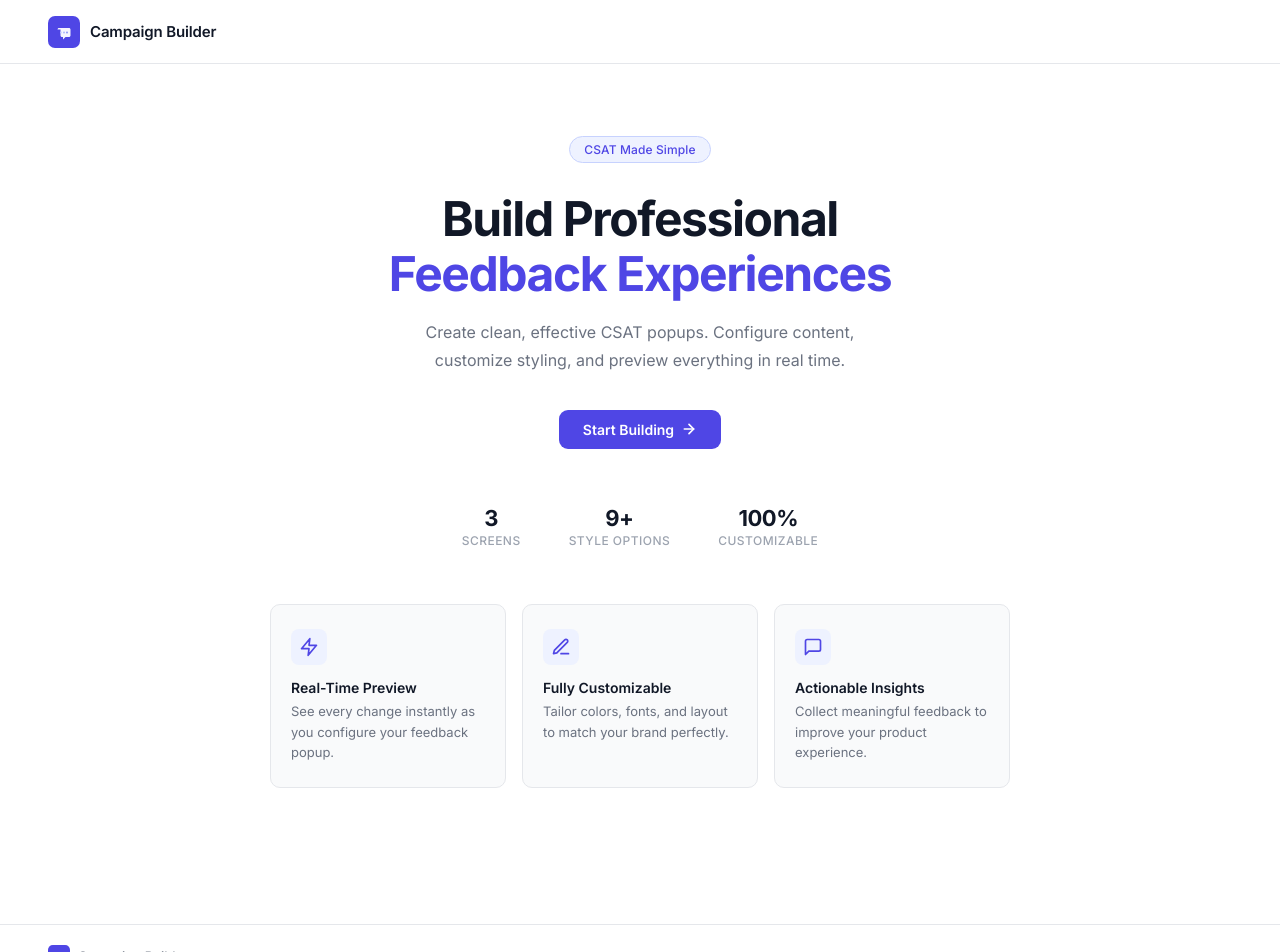
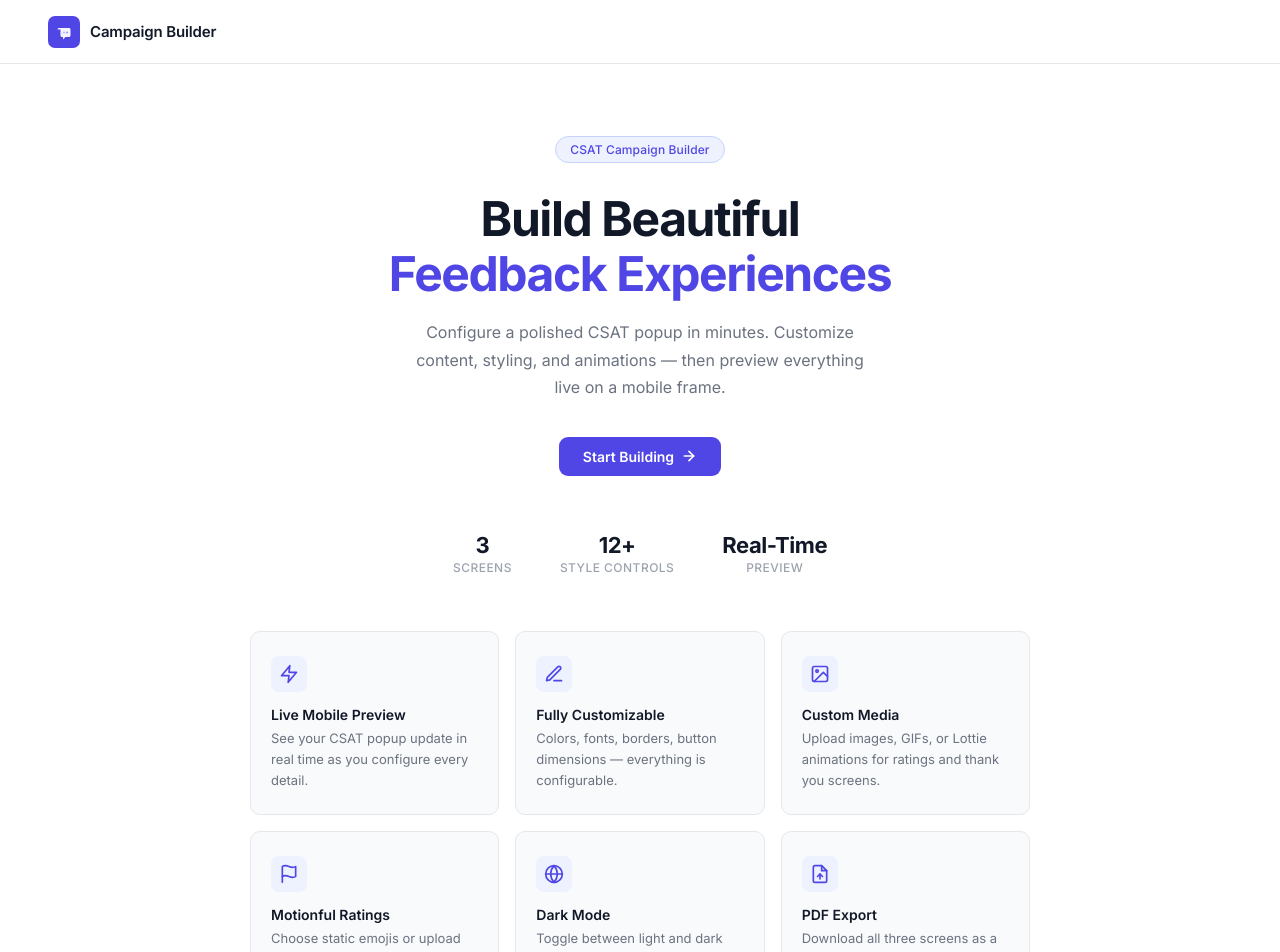
Before and after one commit to jprem97/Campaign_Builder_97, a React (Vite) app: page / in a window 1280 px wide. Shown: the top 952 px of the page. Built offline with nearby package versions, Linux system fonts and the light colour scheme.

Commit message:
fix: darken rating numbers, update homepage with project features

```diff
--- a/src/components/Home.jsx
+++ b/src/components/Home.jsx
@@ -9,8 +9,8 @@ const features = [
         <polygon points="13 2 3 14 12 14 11 22 21 10 12 10 13 2" />
       </svg>
     ),
-    title: "Real-Time Preview",
-    desc: "See every change instantly as you configure your feedback popup.",
+    title: "Live Mobile Preview",
+    desc: "See your CSAT popup update in real time as you configure every detail.",
   },
   {
     icon: (
@@ -20,16 +20,51 @@ const features = [
       </svg>
     ),
     title: "Fully Customizable",
-    desc: "Tailor colors, fonts, and layout to match your brand perfectly.",
+    desc: "Colors, fonts, borders, button dimensions — everything is configurable.",
   },
   {
     icon: (
       <svg width="20" height="20" viewBox="0 0 24 24" fill="none" stroke="currentColor" strokeWidth="2" strokeLinecap="round" strokeLinejoin="round">
-        <path d="M21 15a2 2 0 0 1-2 2H7l-4 4V5a2 2 0 0 1 2-2h14a2 2 0 0 1 2 2z" />
+        <rect x="3" y="3" width="18" height="18" rx="2" ry="2" />
+        <circle cx="8.5" cy="8.5" r="1.5" />
+        <polyline points="21 15 16 10 5 21" />
       </svg>
     ),
-    title: "Actionable Insights",
-    desc: "Collect meaningful feedback to improve your product experience.",
+    title: "Custom Media",
+    desc: "Upload images, GIFs, or Lottie animations for ratings and thank you screens.",
+  },
+  {
+    icon: (
+      <svg width="20" height="20" viewBox="0 0 24 24" fill="none" stroke="currentColor" strokeWidth="2" strokeLinecap="round" strokeLinejoin="round">
+        <path d="M4 15s1-1 4-1 5 2 8 2 4-1 4-1V3s-1 1-4 1-5-2-8-2-4 1-4 1z" />
+        <line x1="4" y1="22" x2="4" y2="15" />
+      </svg>
+    ),
+    title: "Motionful Ratings",
+    desc: "Choose static emojis or upload custom animated ones per rating level.",
+  },
+  {
+    icon: (
+      <svg width="20" height="20" viewBox="0 0 24 24" fill="none" stroke="currentColor" strokeWidth="2" strokeLinecap="round" strokeLinejoin="round">
+        <circle cx="12" cy="12" r="10" />
+        <line x1="2" y1="12" x2="22" y2="12" />
+        <path d="M12 2a15.3 15.3 0 0 1 4 10 15.3 15.3 0 0 1-4 10 15.3 15.3 0 0 1-4-10 15.3 15.3 0 0 1 4-10z" />
+      </svg>
+    ),
+    title: "Dark Mode",
+    desc: "Toggle between light and dark themes for comfortable editing.",
+  },
+  {
+    icon: (
+      <svg width="20" height="20" viewBox="0 0 24 24" fill="none" stroke="currentColor" strokeWidth="2" strokeLinecap="round" strokeLinejoin="round">
+        <path d="M14 2H6a2 2 0 0 0-2 2v16a2 2 0 0 0 2 2h12a2 2 0 0 0 2-2V8z" />
+        <polyline points="14 2 14 8 20 8" />
+        <line x1="12" y1="18" x2="12" y2="12" />
+        <polyline points="9 15 12 12 15 15" />
+      </svg>
+    ),
+    title: "PDF Export",
+    desc: "Download all three screens as a PDF or view them in fullscreen mode.",
   },
 ];
 
@@ -46,17 +81,17 @@ export default function Home() {
       </nav>
 
       <main className="home-main">
-        <div className="hero-badge">CSAT Made Simple</div>
+        <div className="hero-badge">CSAT Campaign Builder</div>
 
         <h1 className="hero-title">
-          Build Professional
+          Build Beautiful
           <br />
           <span>Feedback Experiences</span>
         </h1>
 
         <p className="hero-subtitle">
-          Create clean, effective CSAT popups. Configure content, customize
-          styling, and preview everything in real time.
+          Configure a polished CSAT popup in minutes. Customize content, styling,
+          and animations — then preview everything live on a mobile frame.
         </p>
 
         <div className="hero-actions">
@@ -67,7 +102,6 @@ export default function Home() {
               <polyline points="12 5 19 12 12 19" />
             </svg>
           </button>
-
         </div>
 
         <div className="stats-row">
@@ -76,12 +110,12 @@ export default function Home() {
             <span className="stat-label">Screens</span>
           </div>
           <div className="stat">
-            <span className="stat-value">9+</span>
-            <span className="stat-label">Style Options</span>
+            <span className="stat-value">12+</span>
+            <span className="stat-label">Style Controls</span>
           </div>
           <div className="stat">
-            <span className="stat-value">100%</span>
-            <span className="stat-label">Customizable</span>
+            <span className="stat-value">Real-Time</span>
+            <span className="stat-label">Preview</span>
           </div>
         </div>
 
@@ -94,8 +128,6 @@ export default function Home() {
             </div>
           ))}
         </div>
-
-
       </main>
 
       <footer className="home-footer">
--- a/src/components/Rating.jsx
+++ b/src/components/Rating.jsx
@@ -72,7 +72,7 @@ export default function Rating({ styling, onChange, ratingType, ratingMedia }) {
               style={{
                 fontSize: "9px",
                 fontWeight: 600,
-                color: isActive ? styling.selectedRatingColor : styling.unselectedRatingColor,
+                color: isActive ? styling.selectedRatingColor : "#1e293b",
                 lineHeight: 1,
               }}
             >
--- a/src/styles/Home.css
+++ b/src/styles/Home.css
@@ -164,7 +164,7 @@
   display: grid;
   grid-template-columns: repeat(3, 1fr);
   gap: 16px;
-  max-width: 740px;
+  max-width: 780px;
   width: 100%;
   margin-bottom: 56px;
 }
```
